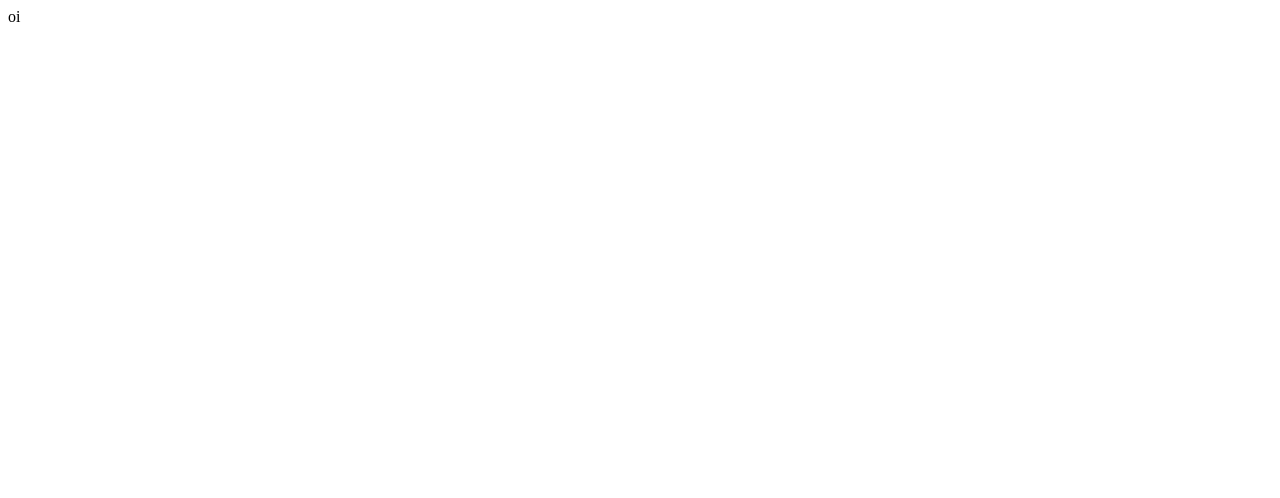
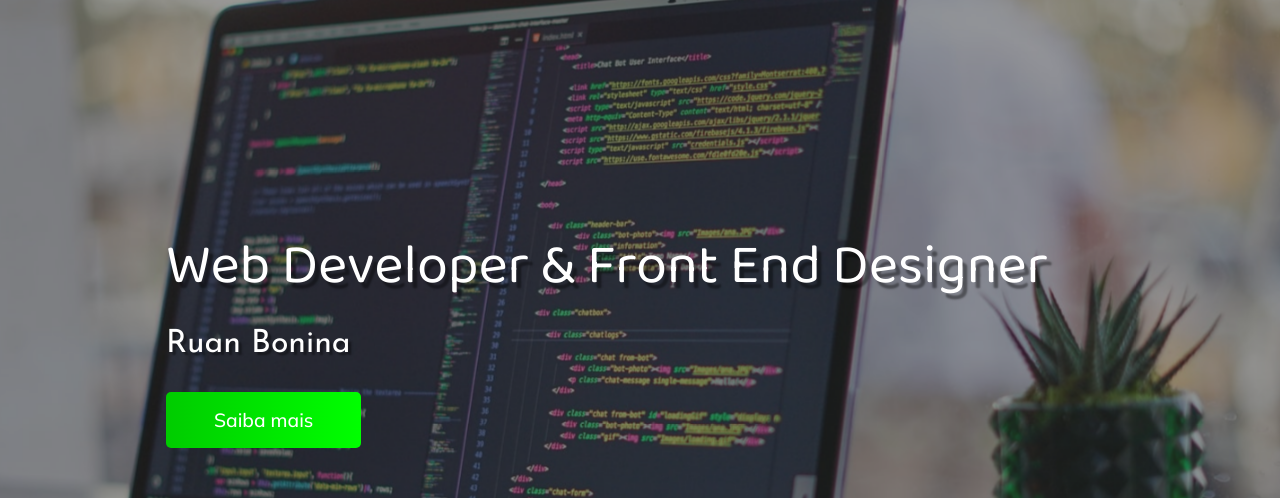
Before and after one commit to RuanBonina/Portfolio, a plain HTML site: page index.html in a window 1280 px wide. Shown: the top 498 px of the page. Drawn offline with Linux system fonts and the light colour scheme.

Commit message:
:package: header

```diff
--- /dev/null
+++ b/assets/style.css
@@ -0,0 +1,98 @@
+@import url('https://fonts.googleapis.com/css2?family=Baloo+Da+2:wght@400;500;600&family=Josefin+Sans:ital,wght@0,400;0,600;0,700;1,400;1,600;1,700&family=Mulish:ital,wght@0,300;0,400;0,500;1,300;1,400;1,500&display=swap');
+
+@import url('https://cdnjs.cloudflare.com/ajax/libs/font-awesome/5.15.3/css/all.min.css');
+
+* {
+    margin: 0;
+    padding: 0;
+}
+
+header {
+    width: 100%;
+    height: 100vh;
+    overflow: hidden;
+    position: relative;
+}
+
+.img-wrapper {
+    width: 100%;
+    height: 100%;
+    background-color: rgba(0,0,0,0.8);
+}
+
+.img-wrapper img{
+    width: 100%;
+    height: 100%;
+    object-fit: cover;
+    opacity: 0.5;
+    animation: zoom 25s;
+}
+
+@keyframes zoom {
+    0%{
+        transform: scale(1.3);
+    }
+    100%{
+        transform: scale(1);
+    }
+}
+
+.banner {
+    position: absolute;
+    top: 30%;
+    left: 13%;
+
+}
+
+.banner h1 {
+    color: white;
+    font-size: 3.5rem;
+    font-family: "Baloo Da 2", serif;
+    font-weight: 200;
+    text-shadow: .3rem .4rem 2px rgba(0,0,0,0.4);
+    line-height: 3.5rem;
+    margin-bottom: 2rem;
+    opacity: 0;
+    animation: moveBanner 2s forwards;
+}
+
+.banner p {
+    font-family: "Josefin Sans", serif;
+    color: white;
+    font-size: 2rem;
+    text-shadow: .2rem .2rem 2px rgba(0,0,0,0.4);
+    font-weight: 200;
+    opacity: 0;
+    animation: moveBanner 2s forwards;
+}
+
+.banner button {
+    font-family: "Mulish", serif;
+    font-size: 1.2rem;
+    font-weight: 500;
+    border: none;
+    border-radius: 5px;
+    color: white;
+    background: #00ff00;
+    background: -webkit-linear-gradient(to right, #00cc00, #00ff00);
+    background: linear-gradient(to right, #00cc00, #00ff00);
+    padding: 1rem 3rem 1rem 3rem;
+    cursor: pointer;
+    margin-top: 2rem;
+    opacity: 0;
+    animation: moveBanner 2s forwards;
+}
+
+.banner button:hover {
+    opacity: 0.8;
+}
+
+@keyframes moveBanner {
+    0%{
+        transform: translateY(10rem) rotateY(-40deg);
+    }
+    100%{
+        transform: translateY(0) rotateY(0);
+        opacity: 1;
+    }
+}
--- a/index.html
+++ b/index.html
@@ -5,9 +5,32 @@
     <meta http-equiv="X-UA-Compatible" content="IE=edge">
     <meta name="viewport" content="width=device-width, initial-scale=1.0">
     <title>Portfólio</title>
-    <link rel="stylesheet" href="style.css">
+
+    <link rel="stylesheet" href="assets/style.css">
+
+    <link rel="apple-touch-icon" sizes="180x180" href="assets/Img/apple-touch-icon.png">
+    <link rel="icon" type="image/png" sizes="32x32" href="assets/Img/favicon-32x32.png">
+    <link rel="icon" type="image/png" sizes="16x16" href="assets/Img/favicon-16x16.png">
+    <link rel="manifest" href="/site.webmanifest">
+
 </head>
 <body>
-    oi
+    <div class="container">
+        <header>
+            <div class="img-wrapper">
+                <img src="assets/Img/bg.jpg" alt="Imagem de um notebook">
+            </div>
+
+            <div class="banner">
+            <h1>Web Developer & Front End Designer</h1>
+            <p>Ruan Bonina</p>
+            <button>Saiba mais</button>
+            </div>
+
+        </header>
+    </div>
+
+
+    <script src="assets/main.js"></script>
 </body>
 </html>
--- a/style.css
+++ /dev/null
@@ -1,3 +0,0 @@
-@import url('https://fonts.googleapis.com/css2?family=Baloo+Da+2:wght@400;500;600&family=Josefin+Sans:ital,wght@0,400;0,600;0,700;1,400;1,600;1,700&family=Mulish:ital,wght@0,300;0,400;0,500;1,300;1,400;1,500&display=swap');
-
-@import url('https://cdnjs.cloudflare.com/ajax/libs/font-awesome/5.15.3/css/all.min.css');
```
Also changed, not shown: assets/Img/android-chrome-192x192.png (renamed from android-chrome-192x192.png), assets/Img/android-chrome-512x512.png (renamed from android-chrome-512x512.png), assets/Img/apple-touch-icon.png (renamed from apple-touch-icon.png), assets/Img/bg.jpg (added), assets/Img/favicon-16x16.png (renamed from favicon-16x16.png), assets/Img/favicon-32x32.png (renamed from favicon-32x32.png), assets/main.js (added), site.webmanifest, 1 other file.
